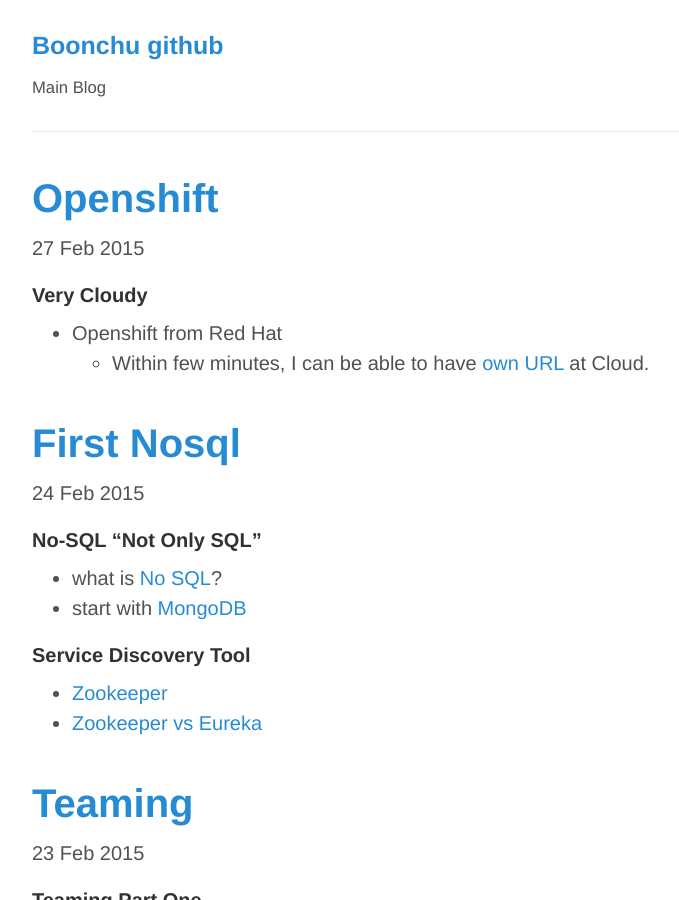
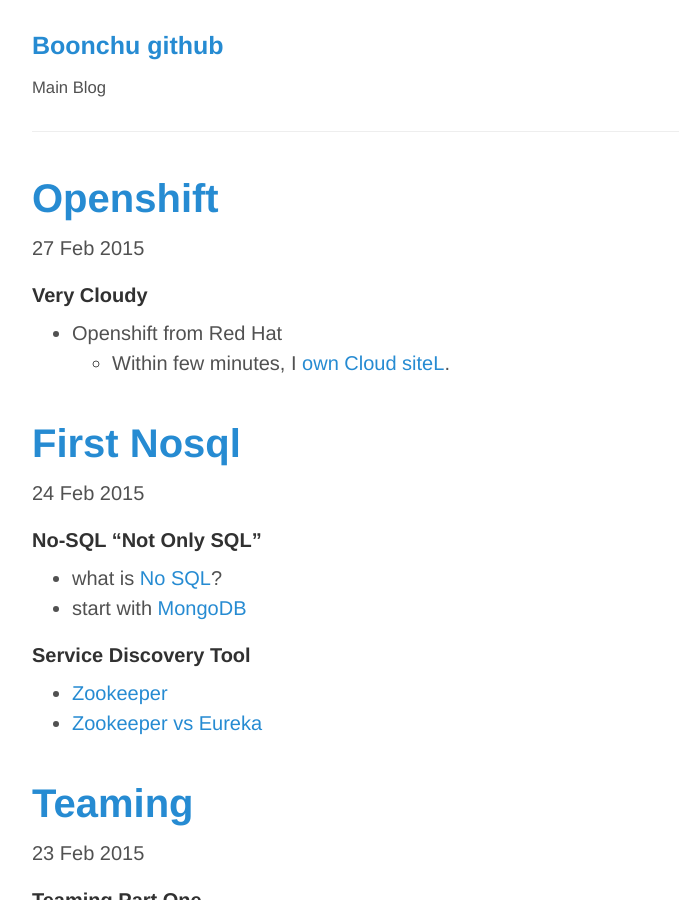
Before and after one commit to boonchu/boonchu.github.io, a Jekyll site: the page built from index.html, in a window 1280 px wide and 900 px high. Shown: the whole window, without its empty margins (258-937 px from the left). Built offline with Jekyll 4.4.1, drawn with Linux system fonts in a browser that asks for light colours.

Commit message:
Update 2015-02-27-Openshift.md

```diff
--- a/_posts/2015-02-27-Openshift.md
+++ b/_posts/2015-02-27-Openshift.md
@@ -1,3 +1,3 @@
 ###### Very Cloudy
 * Openshift from Red Hat
-  - Within few minutes, I can be able to have [own URL](http://baby-bigchoo.rhcloud.com/) at Cloud.
+  - Within few minutes, I [own Cloud siteL](http://baby-bigchoo.rhcloud.com/).
```
